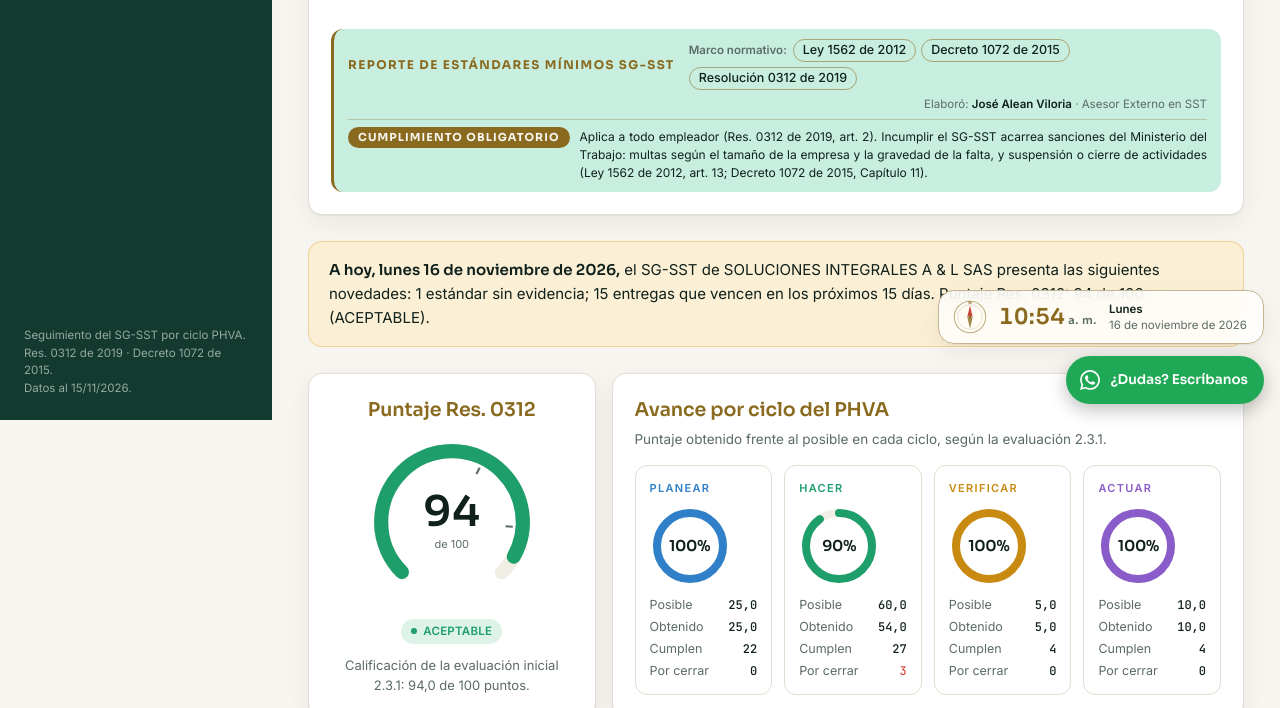
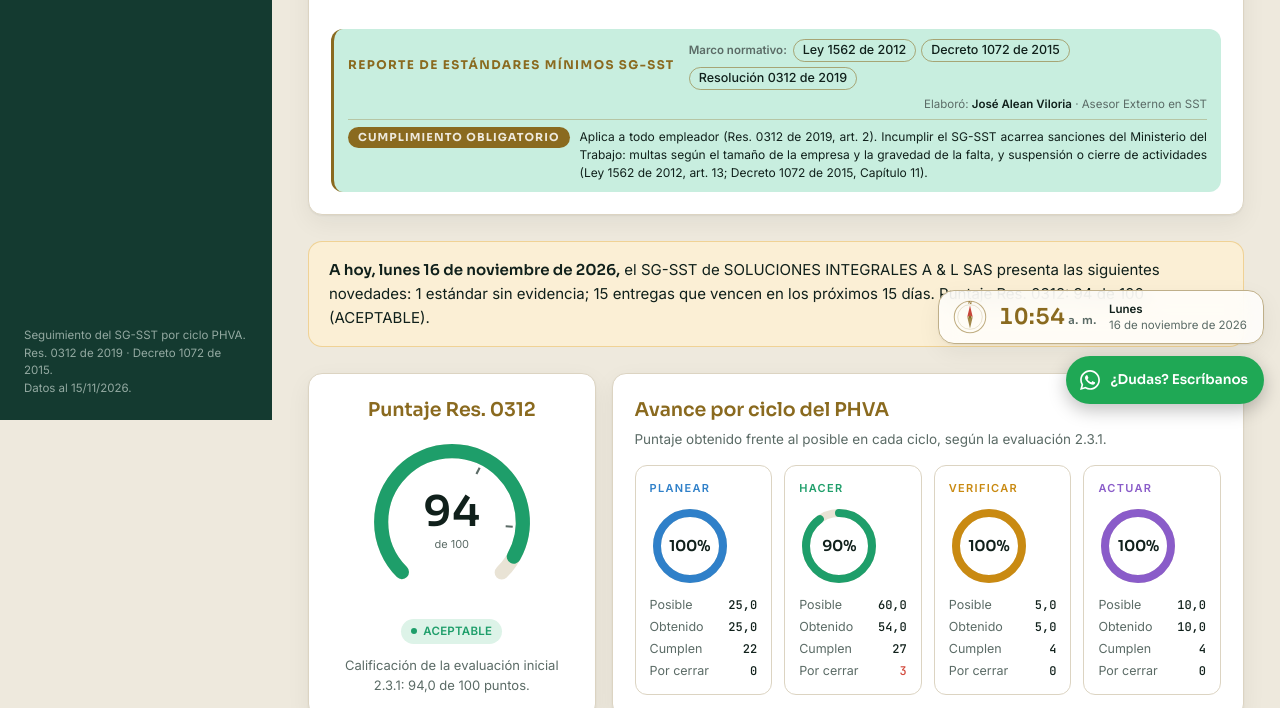
Before and after one commit to sgsst-josealean/SG-SST---JOSE-ALEAN-VILORIA-, a plain HTML site: page al-07a4935e/index.html in a window 1280 px wide. Shown: the part 380-1088 px from the top of the page. Drawn offline with Linux system fonts and the light colour scheme; no server answers.

Commit message:
Marfil un poco más oscuro
Co-Authored-By: Claude Opus 5.5 <noreply@anthropic.com>
Claude-Session: https://claude.ai/code/session_01U9uS1PjvLiiNFumFYXqoCa

```diff
--- a/al-07a4935e/index.html
+++ b/al-07a4935e/index.html
@@ -5,7 +5,7 @@
 <style>
 /* Concepto: consola de control del asesor. Barra lateral tipo carpetas (una por empresa) + área de trabajo con tarjetas de lectura rápida. */
 :root {
-  --bg: #F7F5EF; --panel: #FFFFFF; --panel-2: #F1EEE5; --line: #E4DFD2;
+  --bg: #EEE9DD; --panel: #FFFFFF; --panel-2: #E9E3D5; --line: #DCD4C2;
   --ink: #10201B; --muted: #5B6B66; --accent: #2E7D66; --accent-soft: #C8EEDF; --title: #8A6A1F; --side: #143A30; --side-ink: #E6F2ED; --side-muted: #93A9A1;
   --ok: #1E9E6A; --warn: #D99A1E; --bad: #D2493C; --ev: #E07B2E; --mute: #A4B2AD;
   --ok-bg: #DDF3E8; --warn-bg: #FBEFD5; --bad-bg: #F9DEDA; --ev-bg: #FBE5D3; --mute-bg: #E8EDEB;
```
Also changed, not shown: cem-74835c45/index.html (+1 -1 lines), lgj-e916f4da/index.html (+1 -1 lines), md-4459dd5d/index.html (+1 -1 lines).
